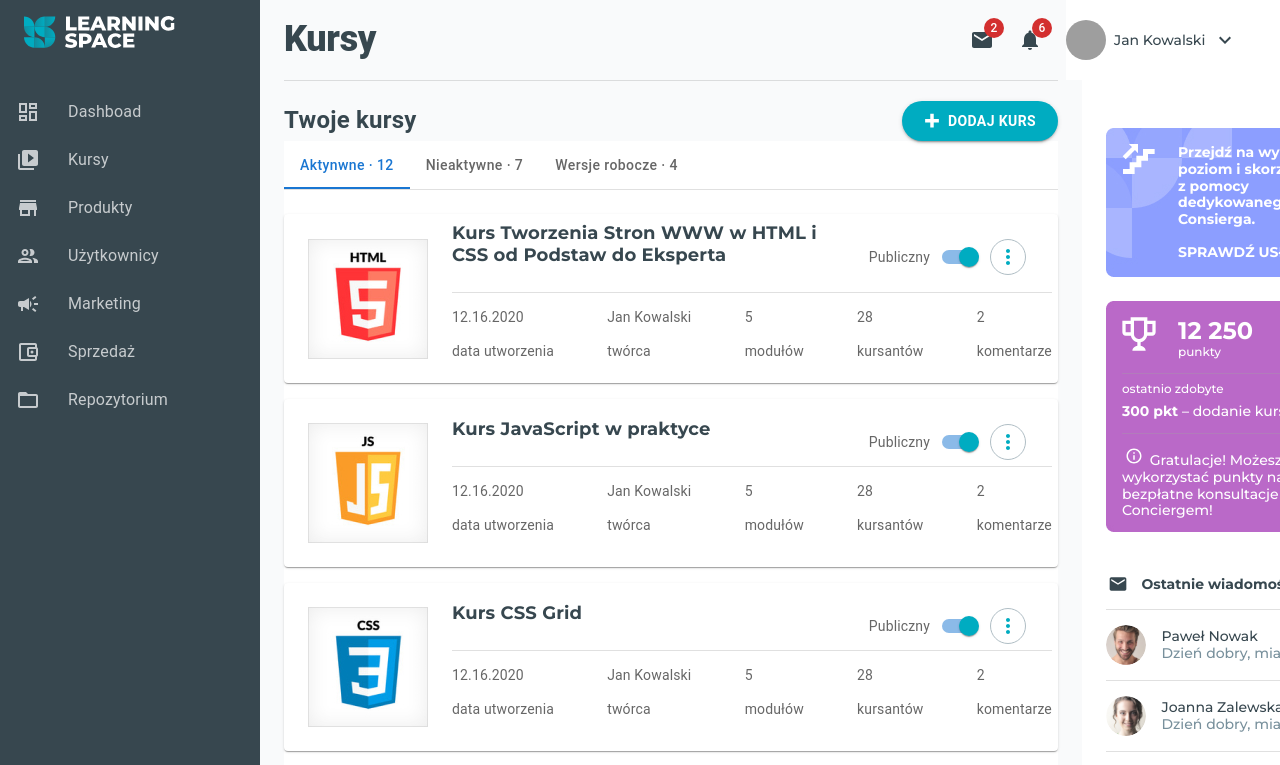
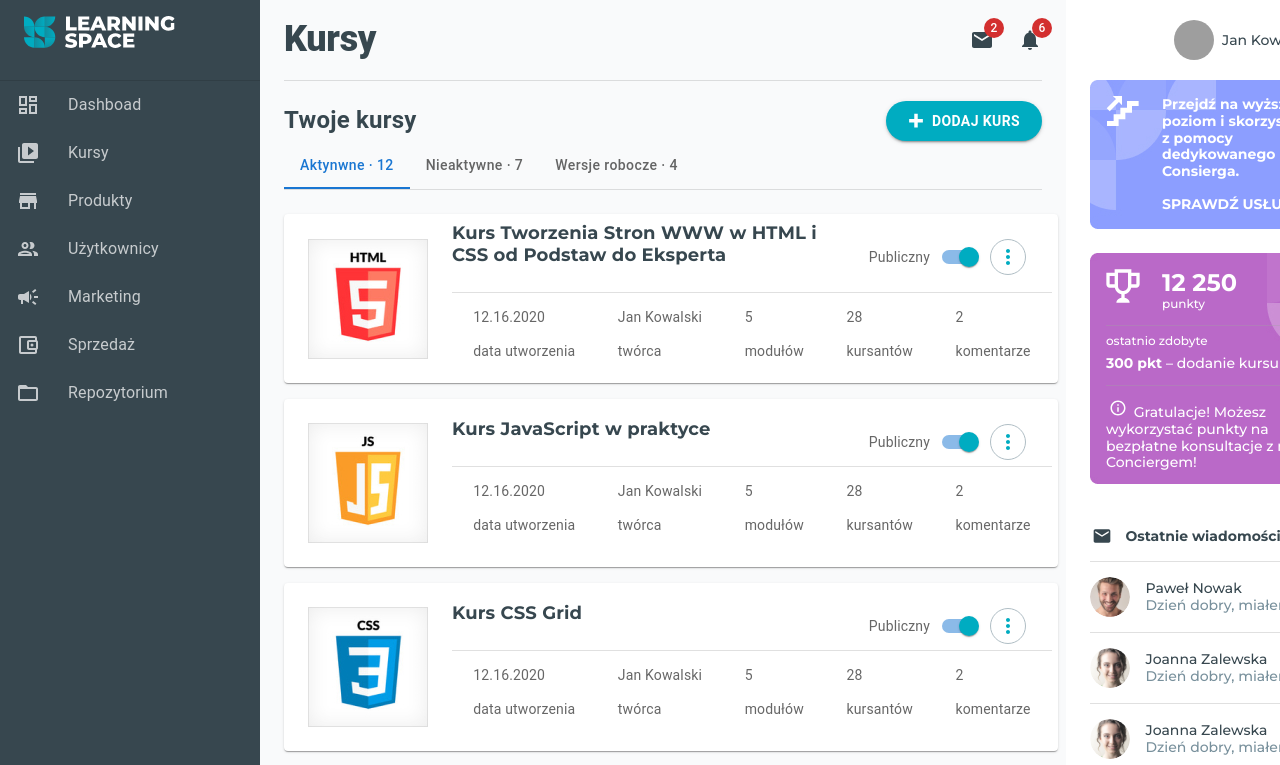
Before and after one commit to MishanyaZh/courses, a React (Create React App) app: page / in a window 1280 px wide. Shown: the top 765 px of the page. Built offline with nearby package versions, Linux system fonts and the light colour scheme; grey boxes are pictures that could not be loaded.

Commit message:
some fix style

```diff
--- a/src/components/CoursePlan/MenuCoursesPlan/MenuCoursesPlan.jsx
+++ b/src/components/CoursePlan/MenuCoursesPlan/MenuCoursesPlan.jsx
@@ -21,7 +21,11 @@ const MenuCoursesPlan = () => {
     <>
       <MenuBox style={{ background: '#B0BEC5' }}>
         <List
-          style={{ padding: '0px', color: 'rgba(55, 71, 79, 1)' }}
+          style={{
+            padding: '0px',
+            color: 'rgba(55, 71, 79, 1)',
+            width: '260px',
+          }}
           component="nav"
           aria-label="mailbox folders"
         >
--- a/src/components/Courses/CoursList/CoursList.jsx
+++ b/src/components/Courses/CoursList/CoursList.jsx
@@ -24,7 +24,6 @@ const Item = styled(Paper)(({ theme }) => ({
   ...theme.typography.body2,
   padding: theme.spacing(1),
   display: 'flex',
-  // justifyContent: 'space-between',
   textAlign: 'start',
   color: theme.palette.text.secondary,
   width: '758px',
--- a/src/components/Courses/CoursList/CoursList.styled.jsx
+++ b/src/components/Courses/CoursList/CoursList.styled.jsx
@@ -2,7 +2,6 @@ import styled from '@emotion/styled';
 
 export const CardContent = styled.div`
   display: flex;
-  /* flex-direction: column; */
   align-content: center;
   justify-content: space-between;
   align-items: center;
@@ -13,8 +12,9 @@ export const RightCard = styled.div`
   flex-direction: column;
   justify-content: space-between;
 `;
+
 export const TopCard = styled.div`
-  min-width: 600px;
+  width: 600px;
   display: flex;
   justify-content: space-between;
   align-items: center;
@@ -38,9 +38,8 @@ export const Options = styled.div`
 
 export const BottomCard = styled.div`
   display: flex;
-  min-width: 600px;
-  /* flex-direction: row; */
-  justify-content: space-between;
+  width: 600px;
+  justify-content: space-around;
 `;
 
 export const ImgBox = styled.div`
--- a/src/components/Courses/Header/Header.jsx
+++ b/src/components/Courses/Header/Header.jsx
@@ -1,22 +1,20 @@
 import React from 'react';
 import {
-  BoxHeaderStyled,
   EmailIconStyled,
   NotificationsIconStyled,
   Title,
 } from '../Main/Main.styled';
 import { LogoTop } from '../Menu/Menu.styled';
+import { Avatar, Badge, Stack } from '@mui/material';
+import { Autor, Name, SelectStyled } from '../Messages/Messages.styled';
+import { BoxLogo, BoxTitle, HeaderBox } from './Header.styled';
 import logotyp from '../Header/logotyp.svg';
 import jan from '../Header/jan.svg';
-import { Avatar, Badge, Divider, Stack } from '@mui/material';
-import { Autor, Name, SelectStyled } from '../Messages/Messages.styled';
-import { BoxLogo, BoxTitle, HeaderBox } from './Header.styled';
 
 const Header = () => {
   return (
     <>
-      {/* <HeaderBox> */}
-      <HeaderBox style={{ width: '1366px' }}>
+      <HeaderBox>
         <BoxLogo>
           <LogoTop src={logotyp} alt="logo" />
         </BoxLogo>
@@ -39,8 +37,6 @@ const Header = () => {
           <SelectStyled style={{ cursor: 'pointer' }} />
         </Autor>
       </HeaderBox>
-      {/* <Divider /> */}
-      {/* </HeaderBox> */}
     </>
   );
 };
--- a/src/components/Courses/Main/Main.jsx
+++ b/src/components/Courses/Main/Main.jsx
@@ -3,17 +3,13 @@ import YourCourses from '../YourCourses/YourCourses';
 import {
   BoxHeaderStyled,
   ButtonStyled,
-  EmailIconStyled,
   Logobutton,
   NavLinkStyled,
-  NotificationsIconStyled,
   Subtitle,
-  Title,
 } from './Main.styled';
 
 import Container from '@mui/material/Container';
 import Divider from '@mui/material/Divider';
-import { Badge, Stack } from '@mui/material';
 
 import addCurse from '../Main/plus.svg';
 
@@ -23,7 +19,7 @@ const Main = () => {
       <Container
         fixed
         style={{
-          // maxWidth: '806px',
+          width: '806px',
           paddingBottom: '20px',
           background: 'rgba(245, 247, 248, 0.6)',
         }}
--- a/src/components/Courses/Menu/Menu.jsx
+++ b/src/components/Courses/Menu/Menu.jsx
@@ -2,7 +2,6 @@ import React from 'react';
 import {
   MenuBox,
   ListItemStyled,
-  LogoTop,
   LogoDown,
   NavLinkStyled,
 } from './Menu.styled';
@@ -25,12 +24,12 @@ const Menu = () => {
   return (
     <>
       <MenuBox>
-        {/* <Divider /> */}
         <List
-          style={{ width: '260px' }}
+          style={{ width: '260px', paddingTop: '0px' }}
           component="nav"
           aria-label="mailbox folders"
         >
+          <Divider />
           <ListItemStyled button>
             <DashboardOutlinedIcon sx={{ fontSize: 24, mr: '28px' }} />
             <ListItemText primary="Dashboad" />
--- a/src/components/Courses/Messages/Messages.styled.jsx
+++ b/src/components/Courses/Messages/Messages.styled.jsx
@@ -22,19 +22,17 @@ export const MessagesBox = styled.div`
   flex-direction: column;
   align-items: center;
   min-width: 300px;
-  padding-top: 24px;
 `;
 
 export const Autor = styled.div`
   display: flex;
   align-items: center;
-  justify-content: center;
   font-family: 'Montserrat';
   font-style: normal;
   font-weight: 500;
   font-size: 14px;
   line-height: 1.2;
-  margin-right: 24px;
+  margin-left: 108px;
 
   color: #37474f;
 `;
@@ -47,7 +45,6 @@ export const BlueBox = styled.div`
   position: relative;
   width: 252px;
   height: 149px;
-  margin-top: 24px;
   background-size: contain;
   background-repeat: no-repeat;
   background-image: url(${blue});
--- a/src/components/Courses/YourCourses/YourCourses.jsx
+++ b/src/components/Courses/YourCourses/YourCourses.jsx
@@ -16,7 +16,7 @@ const YourCourses = () => {
   };
 
   return (
-    <Box sx={{ width: '100%', bgcolor: 'background.paper' }}>
+    <Box sx={{ width: '100%' }}>
       <TabContext value={value}>
         <Box sx={{ borderBottom: 1, borderColor: 'divider' }}>
           <TabList
--- a/src/views/CoursePlan/CoursePlan.jsx
+++ b/src/views/CoursePlan/CoursePlan.jsx
@@ -8,13 +8,11 @@ import { MainBox } from './CoursePlan.styled';
 const CoursePlan = () => {
   return (
     <>
-      <div>
-        <Header />
-        <MainBox>
-          <MenuCoursesPlan />
-          <Main />
-        </MainBox>
-      </div>
+      <Header />
+      <MainBox>
+        <MenuCoursesPlan />
+        <Main />
+      </MainBox>
     </>
   );
 };
```
Also changed, not shown: 1 other file (tests, documents, lock files or other folders).
